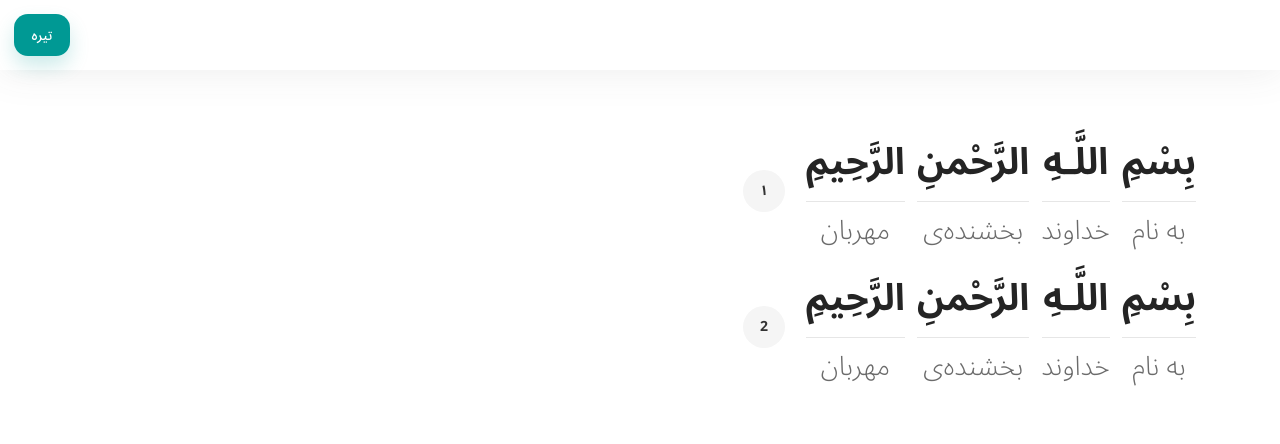
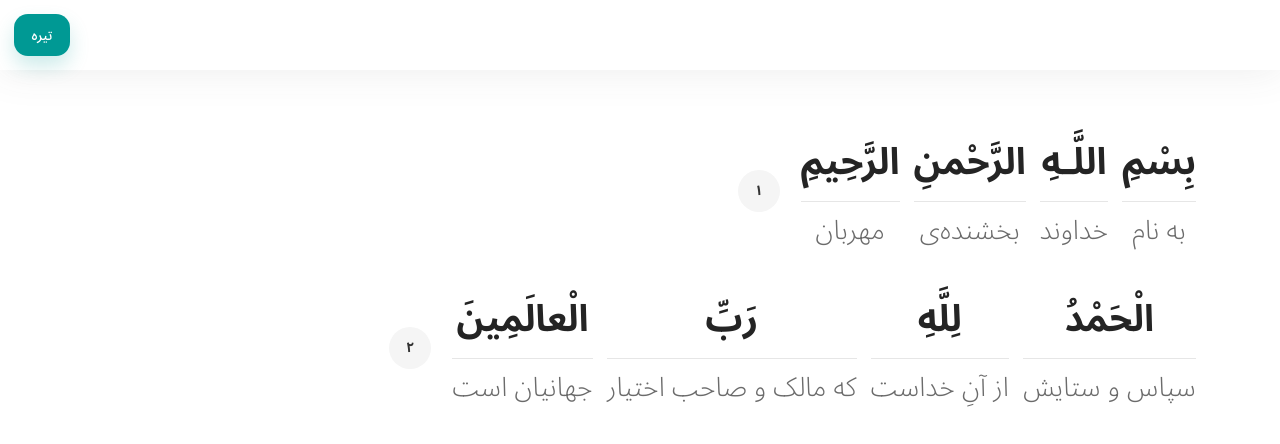
Before and after one commit to boroji/quran-hadi, a Next.js app: page / in a window 1280 px wide. Shown: the top 444 px of the page. Built offline with nearby package versions, Linux system fonts and the light colour scheme.

Commit message:
added the second ayah alhamdullialh

```diff
--- a/components/Ayah/Ayah.module.scss
+++ b/components/Ayah/Ayah.module.scss
@@ -4,7 +4,7 @@
 	display: flex;
 	flex-direction: row-reverse;
 	flex-wrap: wrap;
-	gap: $px-14;
+	gap: $px-16;
 }
 
 .words {
--- a/components/Ayat/Ayat.js
+++ b/components/Ayat/Ayat.js
@@ -16,16 +16,18 @@ const Ayat = ({ id, className, text }) => {
 
 	const isDark = dark ? shomarehDark : shomarehLight
 
-	const dynamicClassName = `${ArabicFont.variable} ${shomareh} ${isDark} ${className ? className : ''}`
+	const counterClass = `${ArabicFont.variable} ${shomareh} ${isDark}`
+
+	const dynamicClassName = `${container} ${className ? className : ''}`
 
 	return (
 		<>
 			{text.map(ayah => {
 				const { verse, words } = ayah
 				return (
-					<main id={id} className={container} key={ayah.id}>
+					<main id={id} className={dynamicClassName} key={ayah.id}>
 						<Ayah text={words} />
-						<p dir='rtl' className={dynamicClassName} style={ArabicFont.style}>
+						<p dir='rtl' className={counterClass} style={ArabicFont.style}>
 							{verse}
 						</p>
 					</main>
--- a/components/UI/Layout/Wrapper.module.scss
+++ b/components/UI/Layout/Wrapper.module.scss
@@ -1,6 +1,11 @@
 @use '../../../scss/' as *;
 
 .wrapper {
+	display: flex;
+	flex-direction: row-reverse;
+	flex-wrap: wrap;
+	align-items: center;
+	gap: $px-24;
 	padding: $px-140 $px-96;
 }
 
--- a/pages/index.js
+++ b/pages/index.js
@@ -14,50 +14,50 @@ export default function Home() {
 							verse: '۱',
 							words: [
 								{
-									id: '1:1:1:1',
+									id: '1:1:1-1',
 									kalameh: 'بِسْمِ',
 									tarjomeh: 'به نام',
 								},
 								{
-									id: '1:1:1:2',
+									id: '1:1:1-2',
 									kalameh: 'اللَّـهِ',
 									tarjomeh: 'خداوند',
 								},
 								{
-									id: '1:1:1:3',
+									id: '1:1:1-3',
 									kalameh: 'الرَّحْمنِ',
 									tarjomeh: 'بخشنده‌ی',
 								},
 								{
-									id: '1:1:1:4',
+									id: '1:1:1-4',
 									kalameh: 'الرَّحِيمِ',
 									tarjomeh: 'مهربان',
 								},
 							],
 						},
 						{
-							id: '1:1:2',
-							verse: '2',
+							id: '1:2:1',
+							verse: '۲',
 							words: [
 								{
-									id: '1:1:1:1',
-									kalameh: 'بِسْمِ',
-									tarjomeh: 'به نام',
+									id: '1:2:1-',
+									kalameh: 'الْحَمْدُ',
+									tarjomeh: 'سپاس و ستایش',
 								},
 								{
-									id: '1:1:1:2',
-									kalameh: 'اللَّـهِ',
-									tarjomeh: 'خداوند',
+									id: '1:2:1-',
+									kalameh: 'لِلَّهِ',
+									tarjomeh: 'از آنِ خداست',
 								},
 								{
-									id: '1:1:1:3',
-									kalameh: 'الرَّحْمنِ',
-									tarjomeh: 'بخشنده‌ی',
+									id: '1:2:1-',
+									kalameh: 'رَبِّ',
+									tarjomeh: 'که مالک و صاحب اختیار',
 								},
 								{
-									id: '1:1:1:4',
-									kalameh: 'الرَّحِيمِ',
-									tarjomeh: 'مهربان',
+									id: '1:2:1-',
+									kalameh: 'الْعالَمِينَ',
+									tarjomeh: 'جهانیان است',
 								},
 							],
 						},
```
